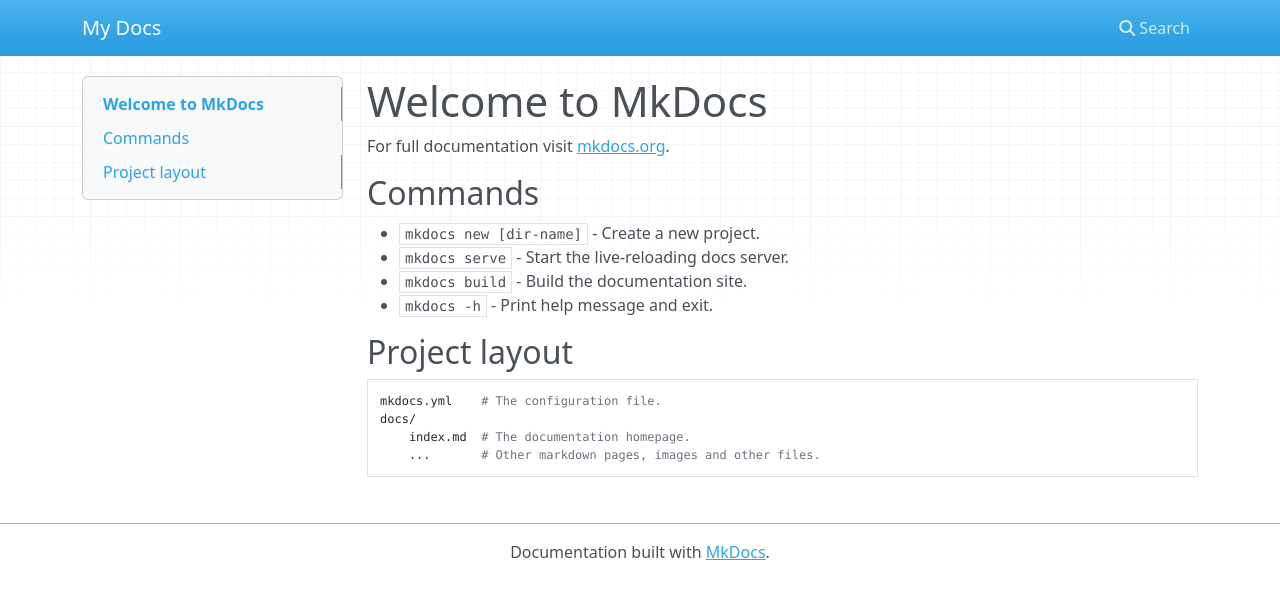
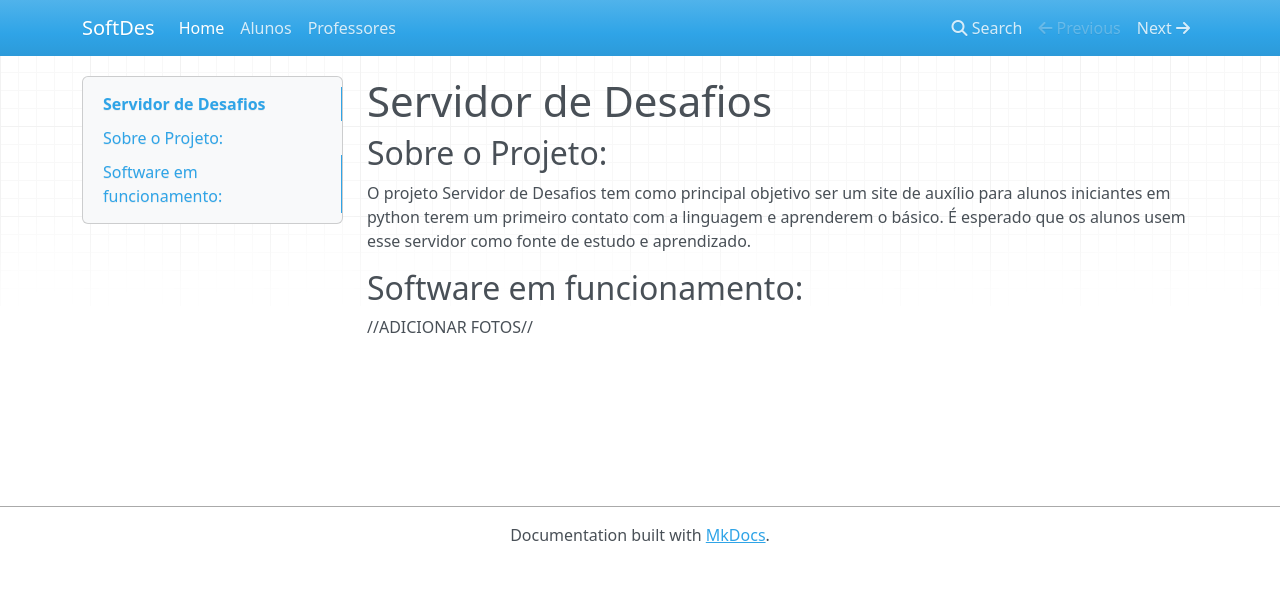
Before and after one commit to rafaelem2/softdes-desafios, an MkDocs documentation site: the page built from docs/index.md, in a window 1280 px wide. Shown: the top 599 px of the page. Built offline with MkDocs 1.6.1, drawn with Linux system fonts in a browser that asks for light colours; nearby versions of some CDN libraries.

Commit message:
projeto quase finalizado

```diff
--- a/docs/index.md
+++ b/docs/index.md
@@ -1,17 +1,10 @@
-# Welcome to MkDocs
+# Servidor de Desafios
 
-For full documentation visit [mkdocs.org](https://www.mkdocs.org).
+## Sobre o Projeto:
 
-## Commands
+O projeto Servidor de Desafios tem como principal objetivo ser um site de auxílio para alunos iniciantes em python terem um primeiro contato com a linguagem e aprenderem o básico.
+É esperado que os alunos usem esse servidor como fonte de estudo e aprendizado.
 
-* `mkdocs new [dir-name]` - Create a new project.
-* `mkdocs serve` - Start the live-reloading docs server.
-* `mkdocs build` - Build the documentation site.
-* `mkdocs -h` - Print help message and exit.
+## Software em funcionamento:
 
-## Project layout
-
-    mkdocs.yml    # The configuration file.
-    docs/
-        index.md  # The documentation homepage.
-        ...       # Other markdown pages, images and other files.
+//ADICIONAR FOTOS//
--- a/mkdocs.yml
+++ b/mkdocs.yml
@@ -1 +1,7 @@
-site_name: My Docs
+site_name: SoftDes
+site_url: https://softdes.com
+
+nav:
+  - Home: index.md
+  - Alunos: alunos.md
+  - Professores: professores.md
```
Also changed, not shown: README.md (deleted, +0 -1 lines), docs/alunos.md (added, +5 -0 lines), docs/professores.md (added, +10 -0 lines), readme.md (added, +12 -0 lines), screen1.png (added), screen2.png (added).
